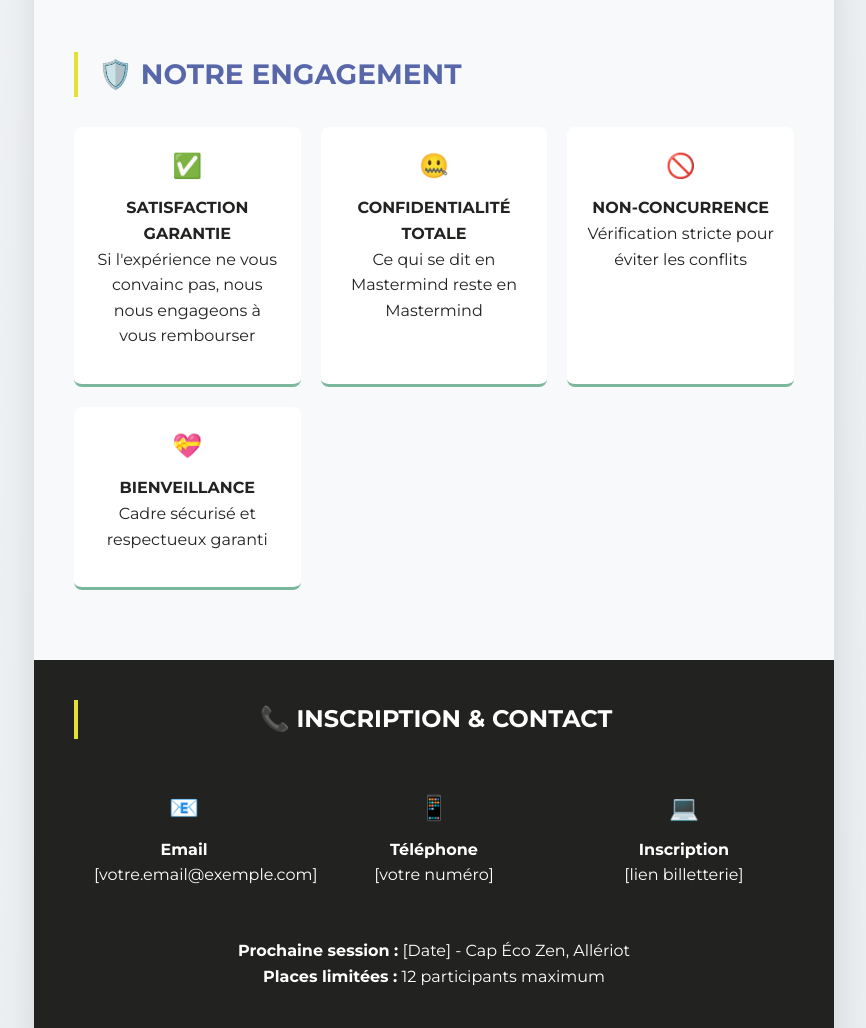
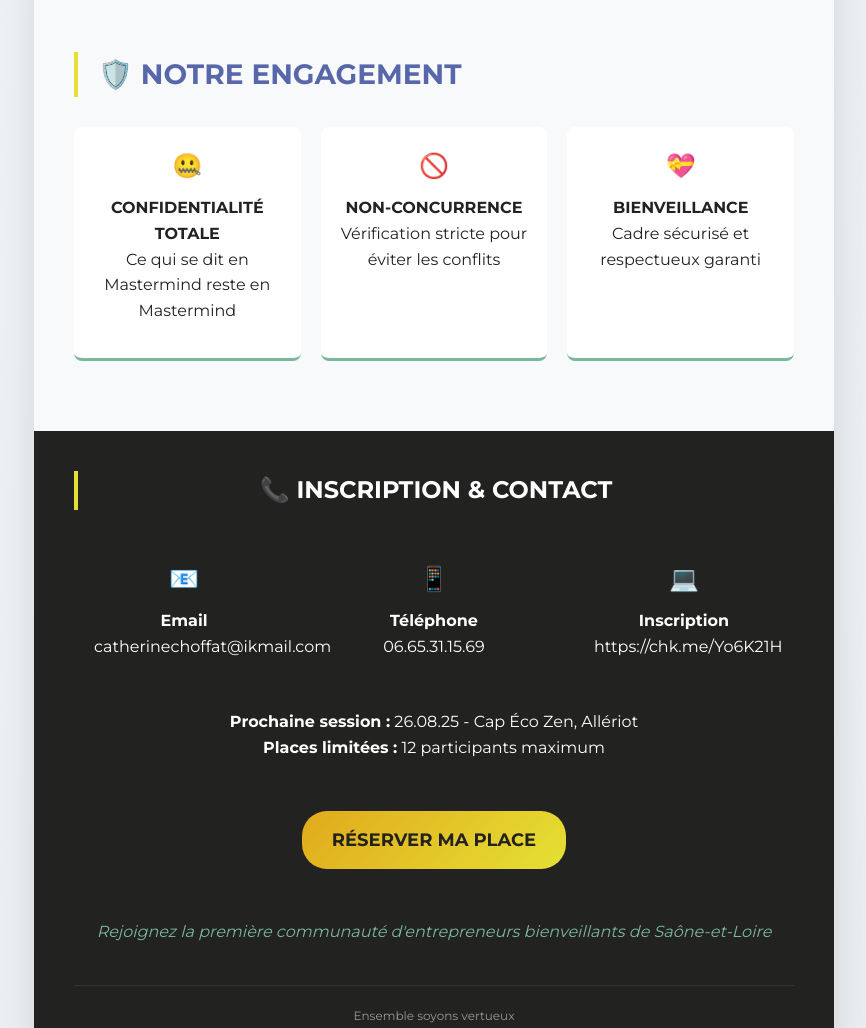
Before and after one commit to CatherineChoffat/plaquette-mastermind, a plain HTML site: page index.html in a window 1280 px wide. Shown: the part 4520-5548 px from the top of the page, without its empty margins (206-1072 px from the left). Drawn offline with Linux system fonts and the light colour scheme.

Commit message:
Update index.html
Personnalisation champs

```diff
--- a/index.html
+++ b/index.html
@@ -525,7 +525,7 @@
                 <div class="offer-card">
                     <h4>🚀 PIONNIERS</h4>
                     <div class="offer-price">98€</div>
-                    <p>Pour les 5 premiers<br>(Plus que X places !)</p>
+                    <p>Pour les 5 premiers<br></p>
                 </div>
                 <div class="offer-card">
                     <h4>⚡ FLASH 48H</h4>
@@ -555,11 +555,6 @@
             <h2>🛡️ NOTRE ENGAGEMENT</h2>
             <div class="engagement-grid">
                 <div class="engagement-item">
-                    <div class="icon">✅</div>
-                    <h4>SATISFACTION GARANTIE</h4>
-                    <p>Si l'expérience ne vous convainc pas, nous nous engageons à vous rembourser</p>
-                </div>
-                <div class="engagement-item">
                     <div class="icon">🤐</div>
                     <h4>CONFIDENTIALITÉ TOTALE</h4>
                     <p>Ce qui se dit en Mastermind reste en Mastermind</p>
@@ -585,22 +580,22 @@
                 <div class="contact-item">
                     <div class="icon">📧</div>
                     <h4>Email</h4>
-                    <p>[votre.email@exemple.com]</p>
+                    <p>catherinechoffat@ikmail.com</p>
                 </div>
                 <div class="contact-item">
                     <div class="icon">📱</div>
                     <h4>Téléphone</h4>
-                    <p>[votre numéro]</p>
+                    <p>06.65.31.15.69</p>
                 </div>
                 <div class="contact-item">
                     <div class="icon">💻</div>
                     <h4>Inscription</h4>
-                    <p>[lien billetterie]</p>
+                    <p>https://chk.me/Yo6K21H</p>
                 </div>
             </div>
 
             <div style="text-align: center; margin: 30px 0;">
-                <p><strong>Prochaine session :</strong> [Date] - Cap Éco Zen, Allériot</p>
+                <p><strong>Prochaine session :</strong> 26.08.25 - Cap Éco Zen, Allériot</p>
                 <p><strong>Places limitées :</strong> 12 participants maximum</p>
             </div>
 
```
